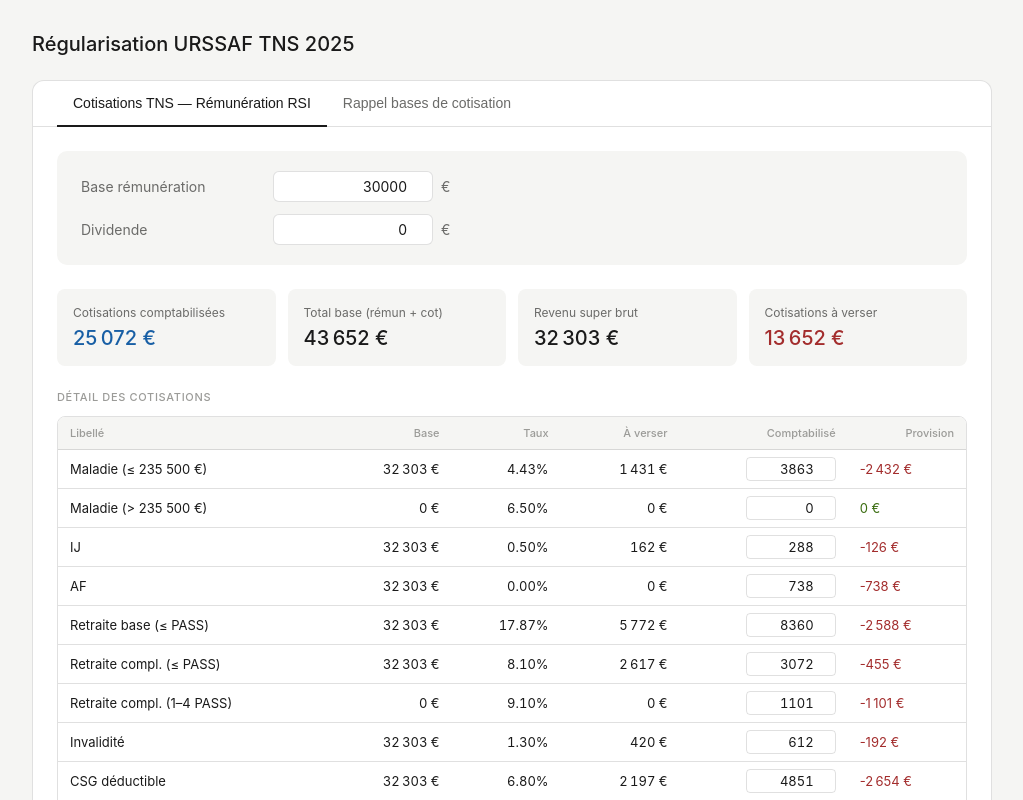
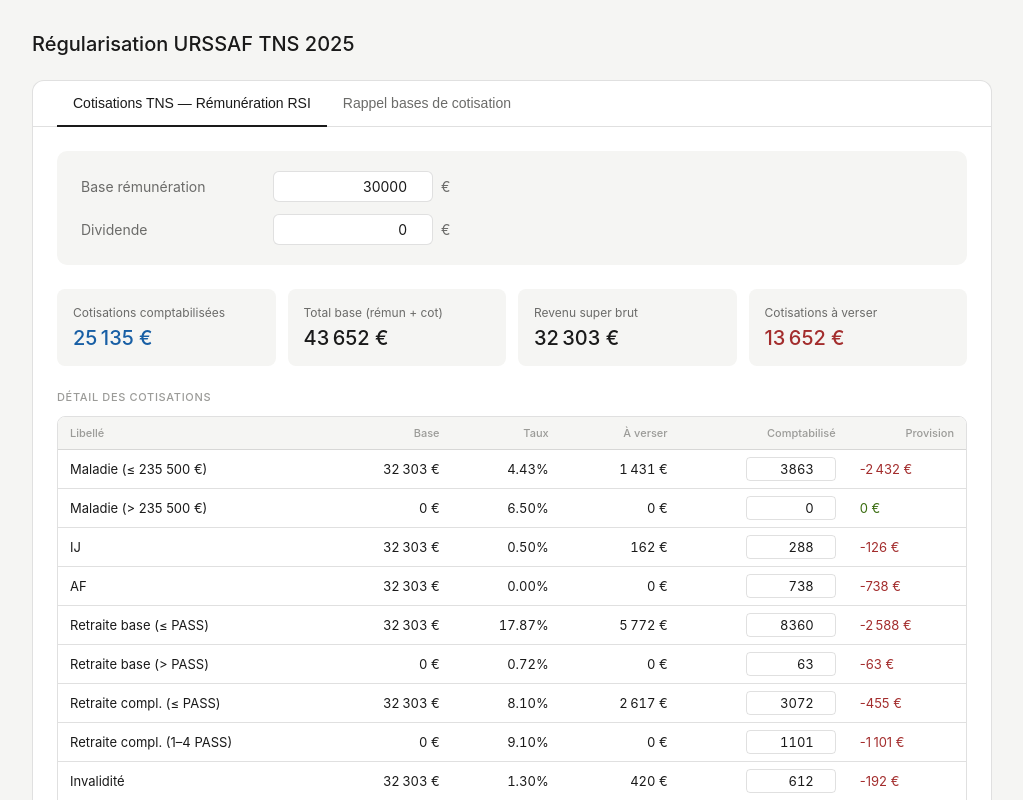
Before and after one commit to Wutox/urssaf-tns, a React (Vite) app: page / in a window 1280 px wide. Shown: the top 800 px of the page, without its empty margins (128-1151 px from the left). Built offline with nearby package versions, Linux system fonts and the light colour scheme.

Commit message:
feat: remise ligne retraite base 0.72%

```diff
--- a/src/App.jsx
+++ b/src/App.jsx
@@ -9,7 +9,7 @@
 
 const DEFAULT_COMPT = {
   mal1: 3863, mal2: 0, ij: 288, af: 738,
-  ret1: 8360, retc1: 3072, retc2: 1101,
+  ret1: 8360, ret2: 63, retc1: 3072, retc2: 1101,
   inv: 612, csgd: 4851, csgnd: 2069, cfp: 118,
 }
 
@@ -19,6 +19,7 @@
   ij:    'IJ',
   af:    'AF',
   ret1:  'Retraite base (≤ PASS)',
+  ret2:  'Retraite base (> PASS)',
   retc1: 'Retraite compl. (≤ PASS)',
   retc2: 'Retraite compl. (1–4 PASS)',
   inv:   'Invalidité',
@@ -66,6 +67,8 @@
   const afCot  = sb * afTaux
   const retBase1 = sb < PASS*0.1135 ? PASS*0.1135 : (sb > PASS ? PASS : sb)
   const retCot1  = retBase1 * 0.1787
+  const retBase2 = sb > retBase1 ? sb - retBase1 : 0
+  const retCot2  = retBase2 * 0.0072
   const retcBase1 = sb > PASS ? PASS : sb
   const retcCot1  = retcBase1 * 0.081
   const retcBase2 = sb > PASS*4 ? PASS*3 : (sb > PASS ? sb - PASS : 0)
@@ -76,11 +79,11 @@
   const csgndCot = sb * 0.029
   const cfpCot   = PASS * 0.0025
 
-  const cots = { mal1:malCot1, mal2:malCot2, ij:ijCot, af:afCot, ret1:retCot1, retc1:retcCot1, retc2:retcCot2, inv:invCot, csgd:csgdCot, csgnd:csgndCot, cfp:cfpCot }
-  const bases = { mal1:malBase1, mal2:malBase2, ij:ijBase, af:sb, ret1:retBase1, retc1:retcBase1, retc2:retcBase2, inv:invBase, csgd:sb, csgnd:sb, cfp:PASS }
-  const taux = { mal1:malTaux1, mal2:0.065, ij:0.005, af:afTaux, ret1:0.1787, retc1:0.081, retc2:0.091, inv:0.013, csgd:0.068, csgnd:0.029, cfp:0.0025 }
+  const cots = { mal1:malCot1, mal2:malCot2, ij:ijCot, af:afCot, ret1:retCot1, ret2:retCot2, retc1:retcCot1, retc2:retcCot2, inv:invCot, csgd:csgdCot, csgnd:csgndCot, cfp:cfpCot }
+  const bases = { mal1:malBase1, mal2:malBase2, ij:ijBase, af:sb, ret1:retBase1, ret2:retBase2, retc1:retcBase1, retc2:retcBase2, inv:invBase, csgd:sb, csgnd:sb, cfp:PASS }
+  const taux = { mal1:malTaux1, mal2:0.065, ij:0.005, af:afTaux, ret1:0.1787, ret2:0.0072, retc1:0.081, retc2:0.091, inv:0.013, csgd:0.068, csgnd:0.029, cfp:0.0025 }
   const totalAVerser = Object.values(cots).reduce((a, b) => a + b, 0)
-  return { sb, totalBase, totalAVerser, case1gb: remun + csgndCot, caseDsca: malCot1+malCot2+ijCot+afCot+retCot1+retcCot1+retcCot2+invCot, cots, bases, taux }
+  return { sb, totalBase, totalAVerser, case1gb: remun + csgndCot, caseDsca: malCot1+malCot2+ijCot+afCot+retCot1+retCot2+retcCot1+retcCot2+invCot, cots, bases, taux }
 }
 
 function computeAll(remun, div, comptValues) {
@@ -224,6 +227,7 @@
               <tr><td>IJ</td><td>Revenu dans la limite de 5 × PASS</td><td className={styles.right}>0,50%</td></tr>
               <tr><td>AF</td><td>Total rémunération</td><td className={styles.right}>3,10%</td></tr>
               <tr><td>Retraite base</td><td>PASS (minimum 40% PASS)</td><td className={styles.right}>17,87%</td></tr>
+              <tr><td>Retraite base (&gt; PASS)</td><td>Total rémunération − PASS</td><td className={styles.right}>0,72%</td></tr>
               <tr><td>Retraite complémentaire</td><td>PASS</td><td className={styles.right}>8,10%</td></tr>
               <tr><td>Retraite complémentaire</td><td>4 × PASS − 1 × PASS</td><td className={styles.right}>9,10%</td></tr>
               <tr><td>Invalidité</td><td>PASS</td><td className={styles.right}>1,30%</td></tr>
```
